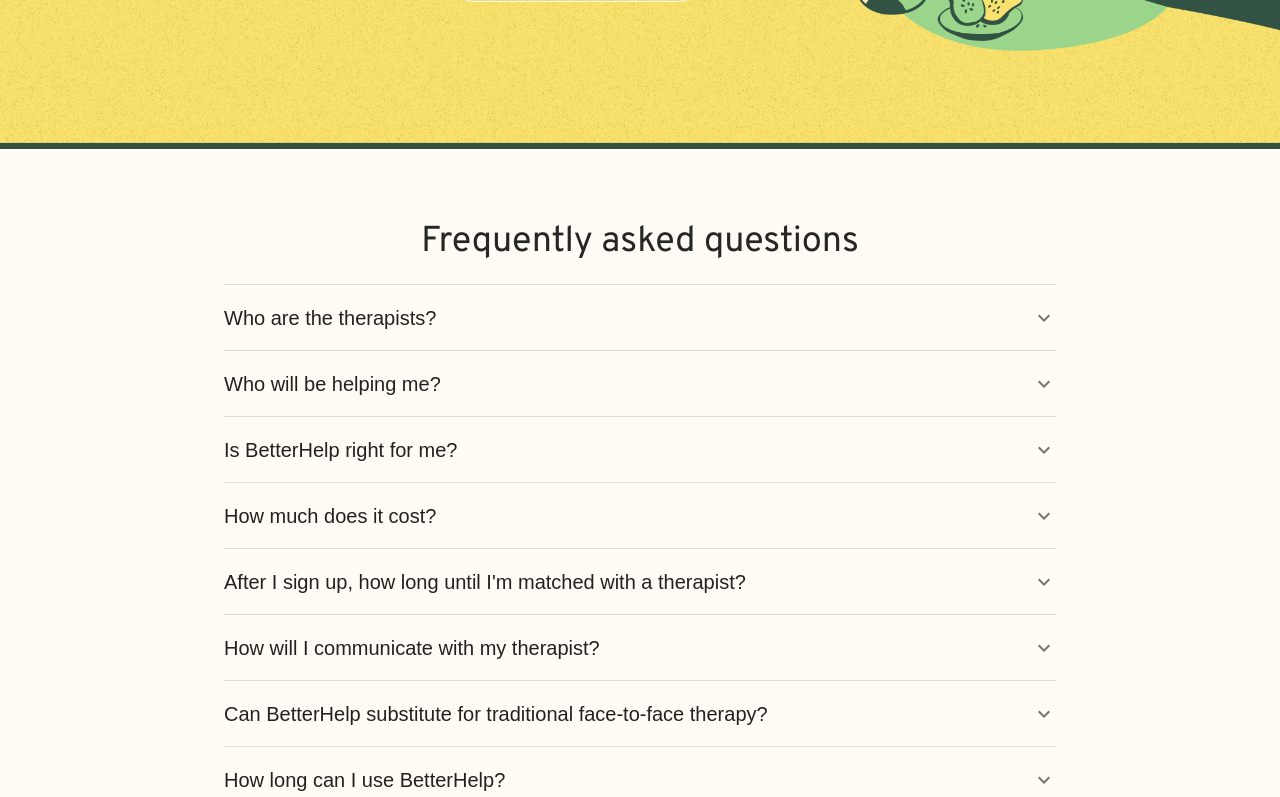
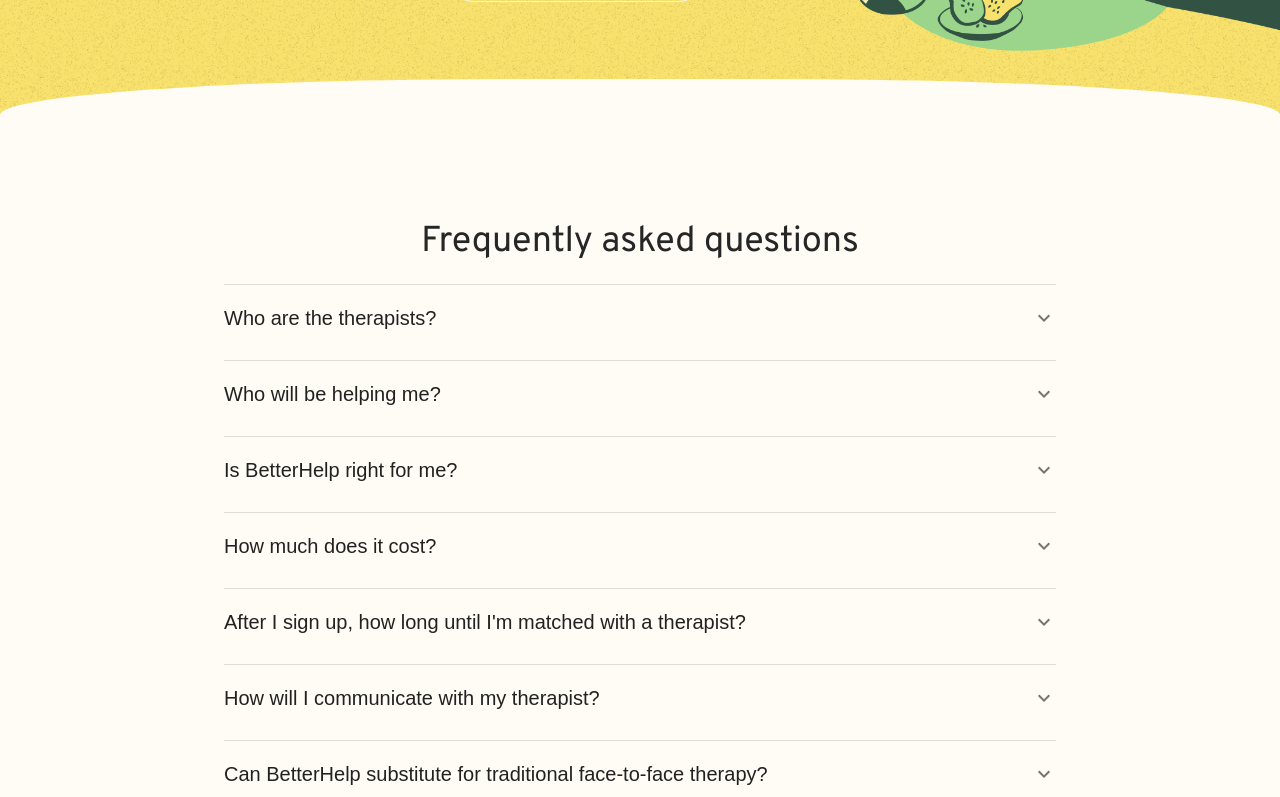
Before and after one commit to KaushalS1911/m_wellness_fe, a React (Create React App) app: page / in a window 1280 px wide. Shown: the part 6074-6871 px from the top of the page. Built offline with nearby package versions, Linux system fonts and the light colour scheme.

Commit message:
ready home page ui without responsive

```diff
--- a/src/components/frequently/Frequently.js
+++ b/src/components/frequently/Frequently.js
@@ -1,4 +1,5 @@
 import React, { useState } from "react";
+import divider3 from "../../assets/home/divider-main-3.png"
 import {
     Accordion,
     AccordionSummary,
@@ -146,7 +147,10 @@
   return (
     <>
 
-        <Box sx={{ backgroundColor: "#325343",pt:"120px" }}>
+        <Box sx={{ backgroundColor: "#325343",pt:"120px",position:"relative" }}>
+            <Box sx={{position: "absolute", top: "-10px", width: "100%"}}>
+                <img src={divider3} alt="divider image" />
+            </Box>
             <Box>
                 <Box sx={{ display: "flex", justifyContent: "center" }} pb={5}>
                     <Typography sx={{ fontSize: "44px", color: "white" }}>
@@ -205,7 +209,7 @@
                                         <TableHead sx={{ backgroundColor: "#325343" }}>
                                             <TableRow>
                                                 <TableCell sx={{ color: "white" }}></TableCell>
-                                                <TableCell align="center" sx={{ fontSize:"20px", color: "white" ,backgroundColor:"green",borderTopLeftRadius:"10px",borderTopRightRadius:"10px"}}>
+                                                <TableCell align="center" sx={{ fontSize:"20px", color: "white" ,backgroundColor:"green"}}>
                                                     BetterHelp
                                                 </TableCell>
                                                 <TableCell align="center" sx={{fontSize:"20px",  color: "white" }}>
@@ -217,7 +221,7 @@
                                             {rows.map((row) => (
                                                 <TableRow key={row.feature}>
                                                     <TableCell
-                                                        component="th"
+                                                        // component="th"
                                                         scope="row"
                                                         sx={{ color: "white" }}
                                                     >
@@ -341,7 +345,18 @@
         <img src={divider} alt="divider image" />
       </Box>
 
-      <Box sx={{ py: "30px" }}>
+      <Box sx={{ py: "30px",position:"relative", '&::before': {
+              content: '""',
+              height: '72px',
+              // zIndex: -1,
+              background: '#fffcf6',
+              borderRadius: '40% 40% 0 0 / 50% 50% 0 0',
+              position: 'absolute',
+              top: '-70px',
+              left: 0,
+              width:"100%",
+              // transform: 'scaleX(1.15)'
+      } }}>
         <Container>
           <Box sx={{ px: { lg: "160px", md: "50px" } }}>
             <Box
@@ -366,7 +381,6 @@
                   backgroundColor: "liteCream",
                   boxShadow: "unset",
                   py: "6px",
-                  marginBottom: "0",
                   "& div": { paddingInline: "0px !important" },
                   "& p": { fontSize: "20px" },
                 }}
--- a/src/components/professional/Professional.js
+++ b/src/components/professional/Professional.js
@@ -60,7 +60,7 @@
                     </Grid>
                 </Grid>
             </Container>
-            <Box sx={{position: "absolute", bottom: "0px", width: "100%"}}>
+            <Box sx={{position: "absolute", bottom: "-10px", width: "100%"}}>
                 <img src={divider2} alt="divider image" />
             </Box>
         </Box>
```
